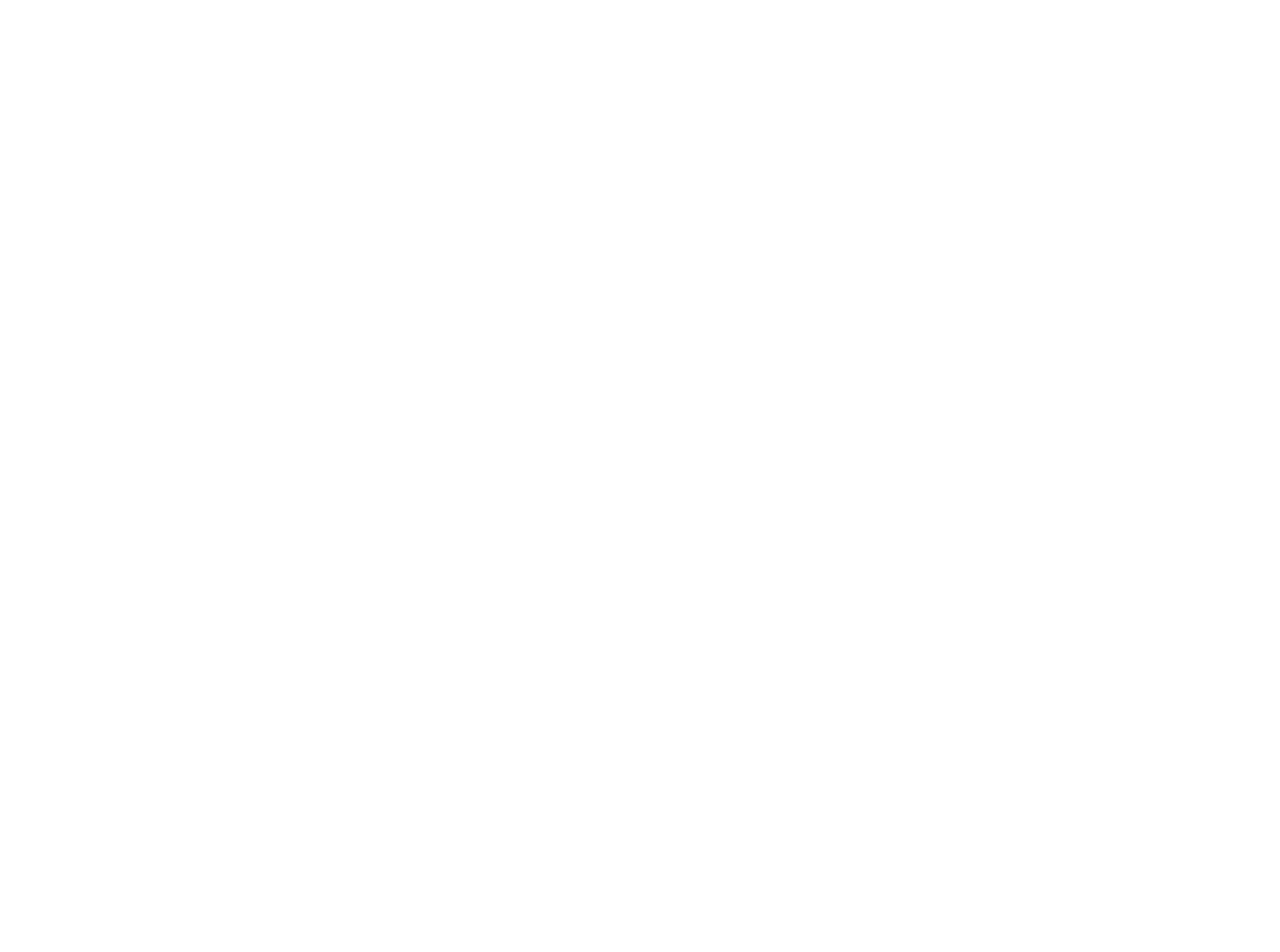
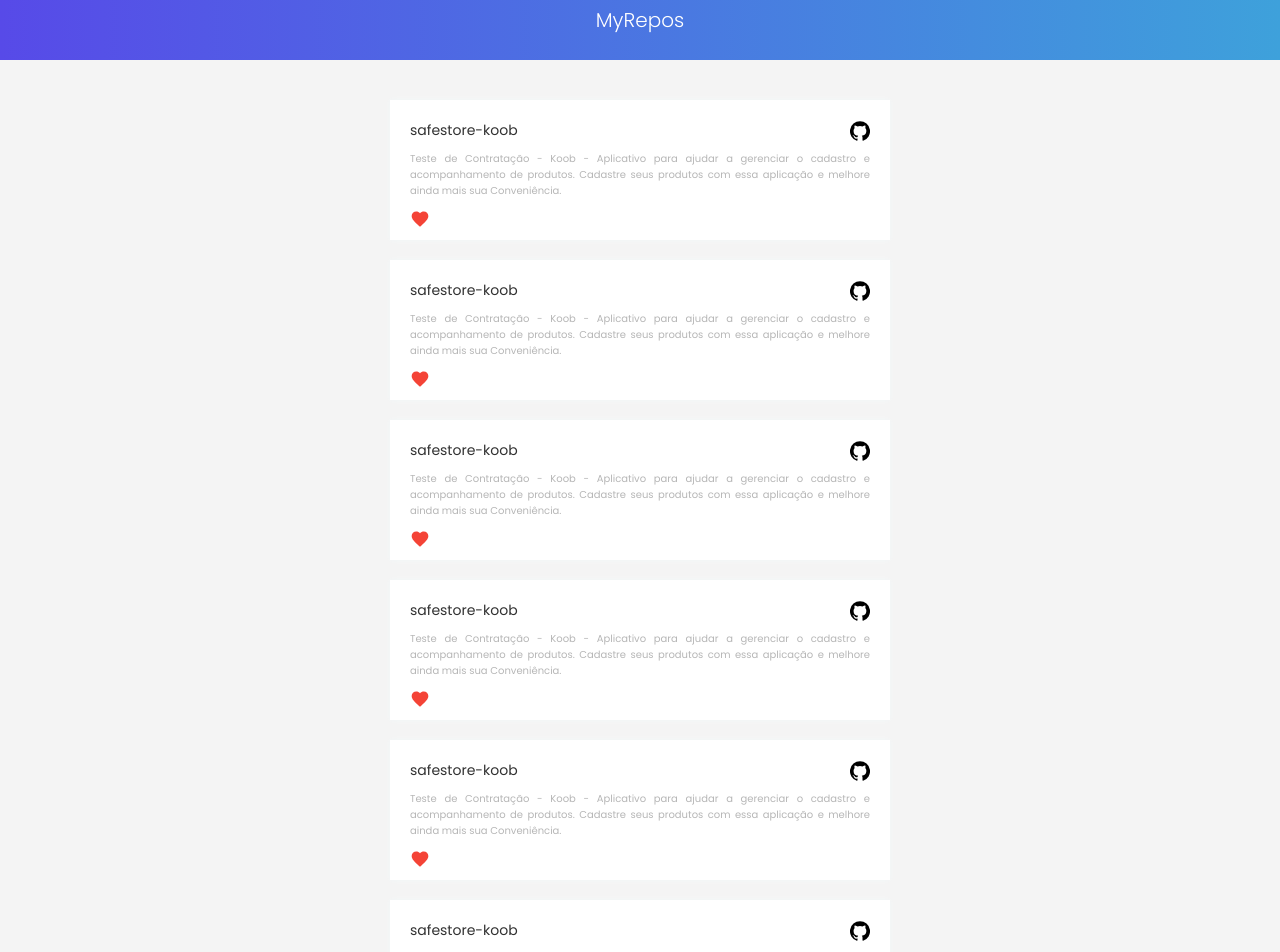
Before and after one commit to eduardozuppodev/my-repos, a React (Create React App) app: page / in a window 1280 px wide. Shown: the part 20-972 px from the top of the page. Before the commit the page ends 800 px from the top, so only its background shows below. Built offline with nearby package versions, Linux system fonts and the light colour scheme; the HTML template or start-up script is replaced by a standard one.

Commit message:
fix: update home

```diff
--- a/src/pages/Home/Home.tsx
+++ b/src/pages/Home/Home.tsx
@@ -1,11 +1,23 @@
 import React from 'react';
-
-import { Container } from './styles';
+import { Header, Card } from '../../components';
+import { Container, Repos } from './styles';
 
 const Home: React.FC = () => {
   return (
-      <Container>
-      </Container>
+    <Container>
+      <Header title="MyRepos" />
+      <Repos>
+        <Card />
+        <Card />
+        <Card />
+        <Card />
+        <Card />
+        <Card />
+        <Card />
+        <Card />
+        <Card />
+      </Repos>
+    </Container>
   );
 };
 
--- a/src/pages/Home/styles.ts
+++ b/src/pages/Home/styles.ts
@@ -3,11 +3,16 @@
 
 export const Container = styled.div`
   width: 100vw;
-  height: 100vh;
+  height: 100%;
+  background: #f4f4f4;
+`;
 
-  background: 'red';
+export const Repos = styled.div`
+  width: 100%;
 
   display: flex;
   align-items: center;
-  justify-content: center;
+
+  margin-top: 30px;
+  flex-direction: column;
 `;
--- a/src/pages/index.tsx
+++ b/src/pages/index.tsx
@@ -1 +1 @@
-export { default as Home } from "./Home/Home";
+export { default as Home } from './Home/Home';
```
